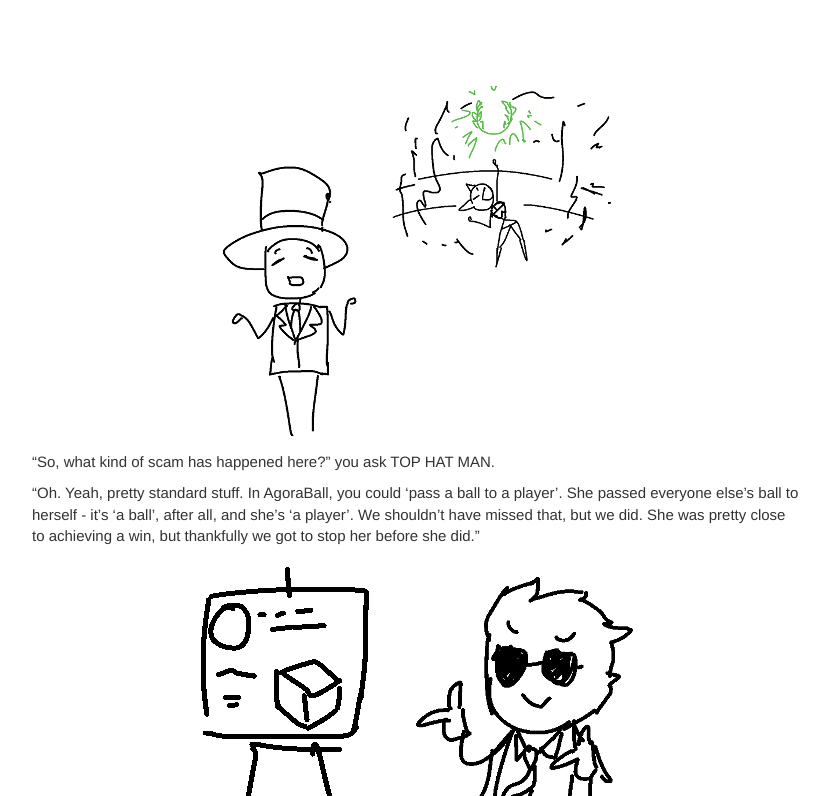
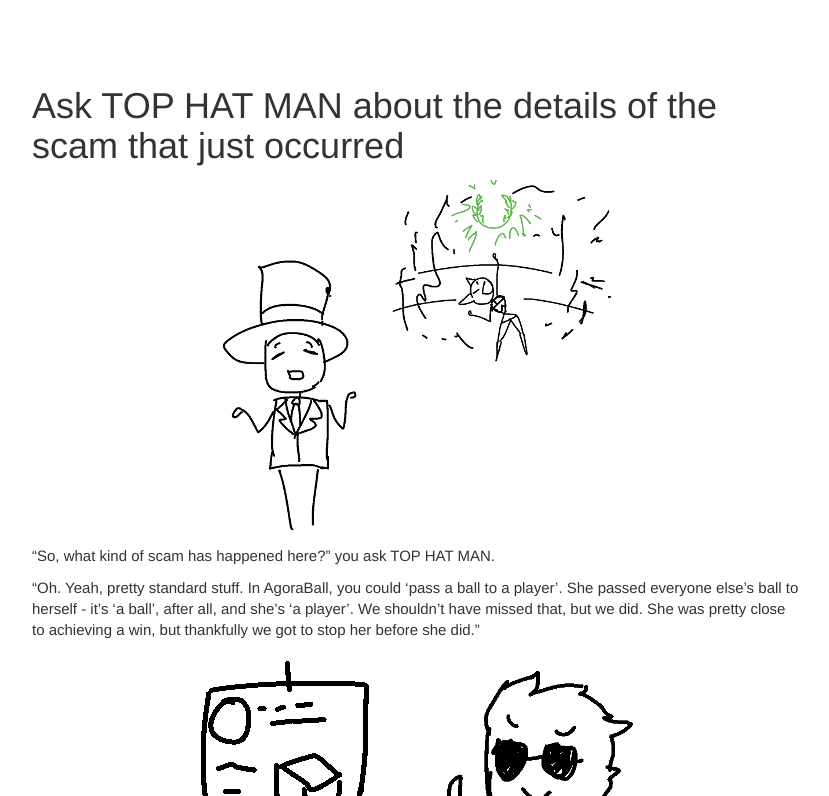
Before and after one commit to AgoraNomic/AgoraQuest, a Jekyll site: the page built from updates/update10.md, in a window 1280 px wide and 900 px high, cut to the strip 104-900 px from the top of the window. Shown: the whole strip, without its empty margins (223-1052 px from the left). Built offline with Jekyll 4.4.1, drawn with Linux system fonts in a browser that asks for light colours; nearby versions of some CDN libraries; our own code applies the rules of GitHub Pages for plain Markdown files.

Commit message:
Add title to update 10

```diff
--- a/updates/update10.md
+++ b/updates/update10.md
@@ -1,3 +1,8 @@
+---
+title: Ask TOP HAT MAN about the details of the scam that just occurred
+layout: default
+---
+
 ![Top Hat Man stands in front of Lady Catastrovania, who is triumphantly pointing up at a mass of green in the background.](../images/update10a.png)
 
 "So, what kind of scam has happened here?" you ask TOP HAT MAN.
```
